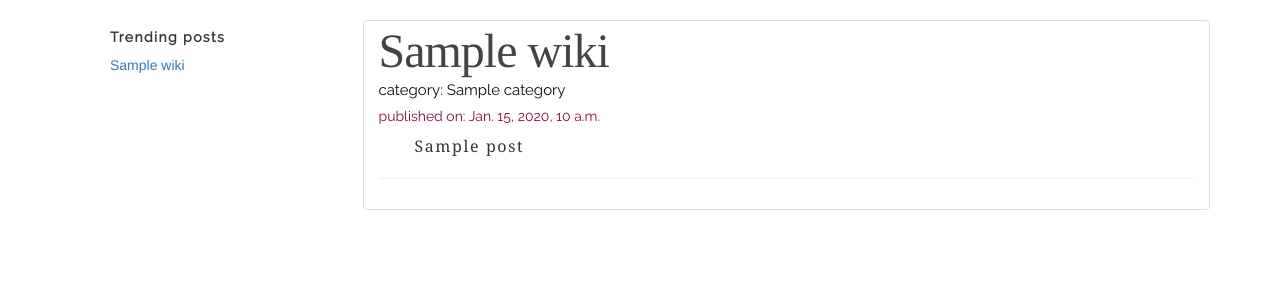
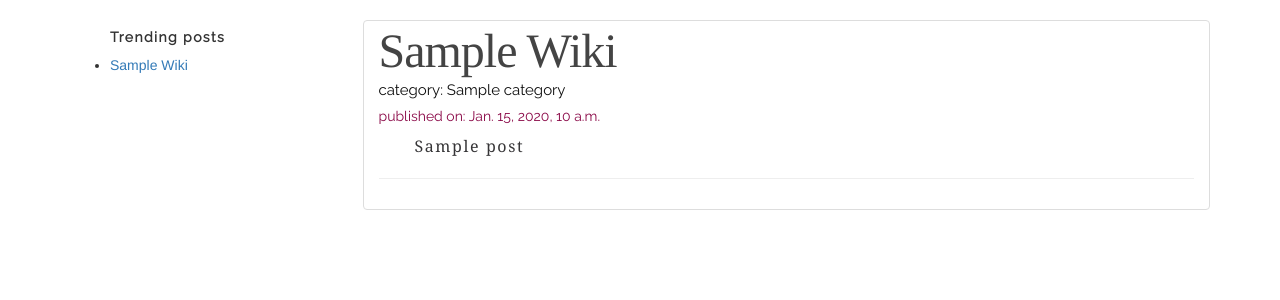
Before and after one commit to jobm/WIKI-LITE, a Django app: template Wiki/templates/wiki_home.html in a window 1280 px wide. Shown: the part 51-351 px from the top of the page. Run offline with Django 3.2, Linux system fonts and the light colour scheme; the template is opened without the code that fills it: most values are stand-ins (such as "Sample title", 1, 10 or a date in 2020); some libraries are stand-ins or nearby versions.

Commit message:
final edit of the posts section

```diff
--- a/Wiki/templates/wiki_home.html
+++ b/Wiki/templates/wiki_home.html
@@ -5,10 +5,11 @@
 
   <div class="col-md-3">
     <ul class="post_categories">
+        <h4>Trending posts</h4>
         {% for wiki in wikis  %}
-        <h4>Trending posts</h4>
+        <li>
         <a class="post_title_category" href="{% url "wikis:details" wiki.pk %}">{{wiki.title}}</a>
-
+      </li>
         {% endfor %}
     </ul>
 
--- a/assets/css/custom.css
+++ b/assets/css/custom.css
@@ -7,6 +7,7 @@
 .post_title{
 	font-family: times, Times New Roman, times-roman, georgia, serif;
 	font-size: 48px;
+	text-transform: capitalize;
 	line-height: 40px;
 	letter-spacing: -1px;
 	color: #444;
@@ -16,6 +17,7 @@
 }
 .post_category{
 	font-size: 1.5rem;
+
 	font-family: 'Raleway', sans-serif;
 	font-weight:lighter;
 	color:rgb(14, 14, 14);
@@ -45,3 +47,6 @@
 		font-weight: bold;
 		letter-spacing: 0.1em;
 }
+.post_title_category{
+		text-transform: capitalize;
+}
--- /dev/null
+++ b/runtime.txt
@@ -0,0 +1 @@
+python-2.7.11
```
Also changed, not shown: db.sqlite3, 3 other files.
